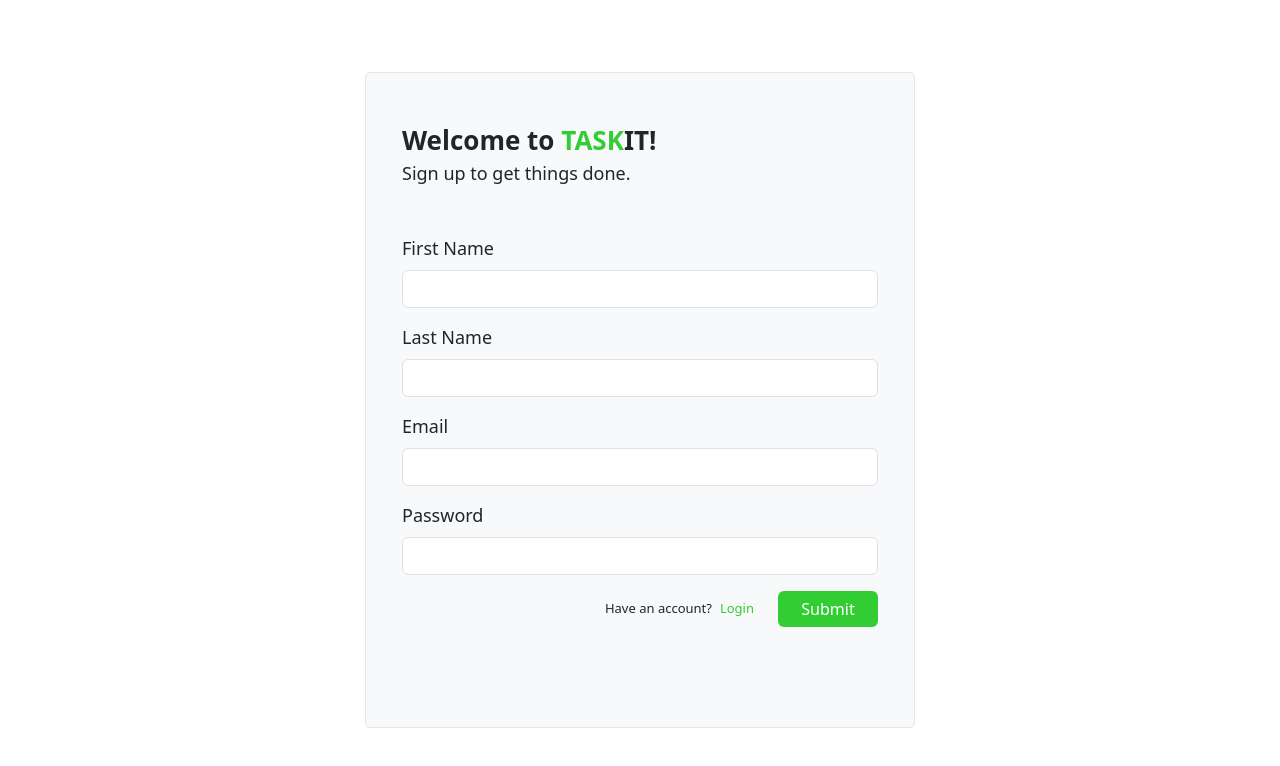
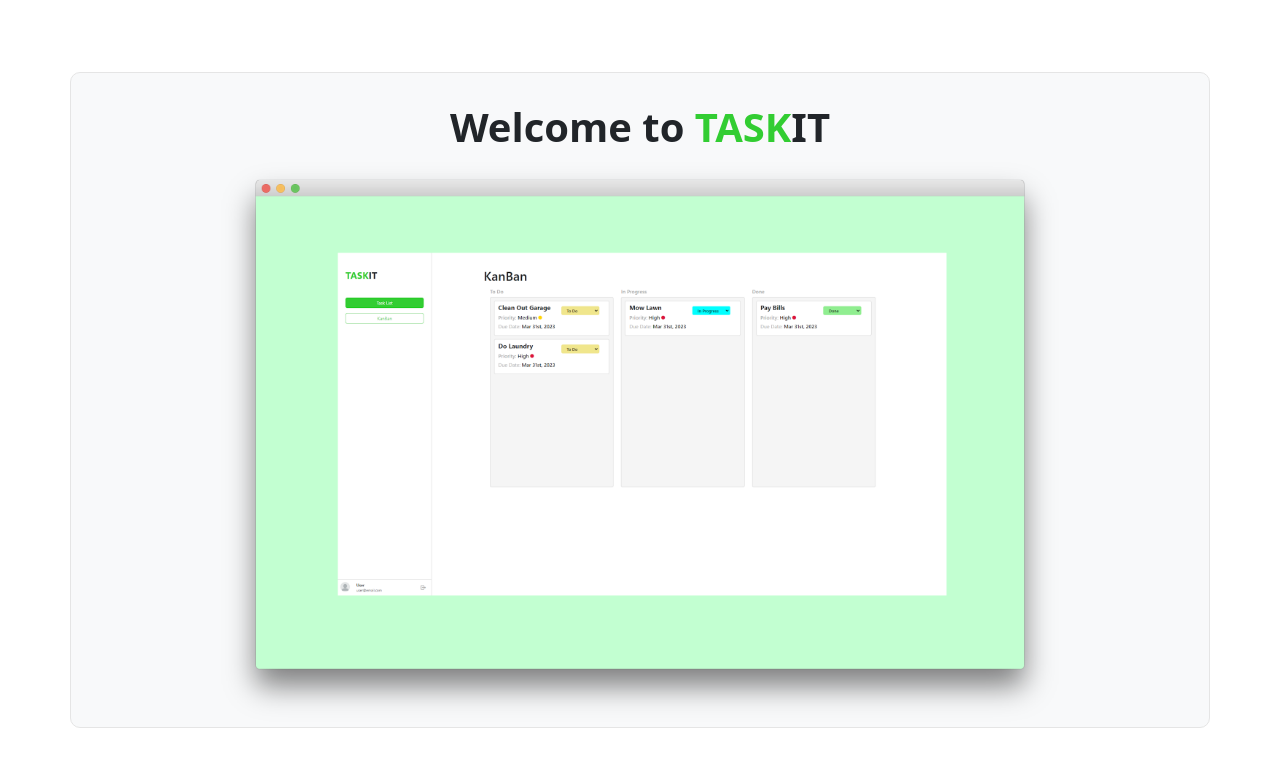
Before and after one commit to tsfento/taskit-project, an Angular app: page / in a window 1280 px wide. Shown: the top 766 px of the page. Built offline with nearby package versions, Linux system fonts and the light colour scheme.

Commit message:
Mistakenly did auth dialogs instead of landing. Starting landing

```diff
--- a/src/app/kanban/kanban.component.css
+++ b/src/app/kanban/kanban.component.css
@@ -80,22 +80,33 @@ h5 {
   color: crimson;
 }
 
-.dropdown-toggle {
-  background-color: khaki;
-  border: 1px solid khaki;
-  font-size: 12px;
-  width: 75px;
-}
-
 .dropdown-menu {
   min-width: 70px;
 }
 
 .status-dropdown {
+  border-radius: 5px;
+  width: 120px;
+  font-size: 13px;
+  font-weight: 600;
+  height: 28px;
+}
+
+.todo-dropdown {
   background-color: khaki;
   border-color: khaki;
-  border-radius: 5px;
-  width: 120px;
-  font-size: 14px;
-  height: 30px;
 }
+
+.progress-dropdown {
+  background-color: aqua;
+  border-color: aqua;
+}
+
+.done-dropdown {
+  background-color: lightgreen;
+  border-color: lightgreen;
+}
+
+span {
+  font-weight: 600;
+}
--- a/src/app/kanban/kanban.component.html
+++ b/src/app/kanban/kanban.component.html
@@ -13,7 +13,7 @@
                 <span class="label">Priority: <span class="value">{{ task.priority }} <i class="bi bi-circle-fill {{ task.priority.toLowerCase() }}"></i></span></span>
                 <p class="label mt-1">Due Date: <span class="value">{{ task.dueDate }}</span></p>
               </div>
-              <select class="status-dropdown col-5 mt-3" id="status-change"
+              <select class="status-dropdown todo-dropdown col-5 mt-3" id="status-change"
               (change)="changeStatus($event.target.value, i)"
               *ngIf="task.priority !== ''">
                 <option selected hidden>{{ task.status }}</option>
@@ -39,7 +39,7 @@
                 <span class="label">Priority: <span class="value">{{ task.priority }} <i class="bi bi-circle-fill {{ task.priority.toLowerCase() }}"></i></span></span>
                 <p class="label mt-1">Due Date: <span class="value">{{ task.dueDate }}</span></p>
               </div>
-              <select class="status-dropdown col-5 mt-3" id="status-change"
+              <select class="status-dropdown progress-dropdown col-5 mt-3" id="status-change"
               (change)="changeStatus($event.target.value, i)"
               *ngIf="task.priority !== ''">
                 <option selected hidden>{{ task.status }}</option>
@@ -65,7 +65,7 @@
                 <span class="label">Priority: <span class="value">{{ task.priority }} <i class="bi bi-circle-fill {{ task.priority.toLowerCase() }}"></i></span></span>
                 <p class="label mt-1">Due Date: <span class="value">{{ task.dueDate }}</span></p>
               </div>
-              <select class="status-dropdown col-5 mt-3" id="status-change"
+              <select class="status-dropdown done-dropdown col-5 mt-3" id="status-change"
               (change)="changeStatus($event.target.value, i)"
               *ngIf="task.priority !== ''">
                 <option selected hidden>{{ task.status }}</option>
--- a/src/app/landing/landing.component.css
+++ b/src/app/landing/landing.component.css
@@ -6,11 +6,28 @@
   align-items: center;
 }
 
-.container {
+.welcome-box {
+  background-color: rgb(248, 249, 250);
+  border: 1px solid #e5e5e5;
+  border-radius: 10px;
+}
+
+.welcome-text {
+  font-size: 40px;
+  font-weight: bold;
+}
+
+.screenshot {
+  display: block;
+  margin: auto;
+  width: 850px;
+}
+
+.auth-container {
   width: 550px;
 }
 
-.container.switch {
+.auth-container.switch {
   position: relative;
   animation: move .3s ease-in-out;
   margin-left: 50vw;
--- a/src/app/landing/landing.component.html
+++ b/src/app/landing/landing.component.html
@@ -1,5 +1,16 @@
-<div class="vertical-center" [ngSwitch]="true">
-  <div class="container info-box entering">
+<!-- Welcome -->
+<div class="vertical-center" *ngIf="leftWelcome === false">
+  <div class="container welcome-container welcome-box">
+    <div class="text-center mt-4">
+      <span class="welcome-text">Welcome to <span class="welcome-text green">TASK</span><span class="welcome-text">IT</span></span>
+    </div>
+    <img class="screenshot" src="./assets/images/landing_screen.png">
+  </div>
+</div>
+<!-- End Welcome -->
+<!-- Auth -->
+<div class="vertical-center" *ngIf="leftWelcome === true" [ngSwitch]="true">
+  <div class="container auth-container info-box entering">
     <!-- Sign Up -->
     <div *ngSwitchCase="doesUserHaveAccount === false">
       <div class="ms-sm-3 ms-xl-4 mt-5 mb-5">
--- a/src/app/landing/landing.component.ts
+++ b/src/app/landing/landing.component.ts
@@ -8,11 +8,13 @@ import { ActivatedRoute, Router } from '@angular/router';
   styleUrls: ['./landing.component.css']
 })
 export class LandingComponent {
+  leftWelcome: boolean = false;
   doesUserHaveAccount: boolean = false;
 
   constructor(private router: Router, private route: ActivatedRoute) {}
 
   hasAccount(bool: boolean) {
+    this.leftWelcome = true;
     const container = document.querySelector('.container');
 
     setTimeout(() => {
--- a/src/app/sidebar/user-info-box/user-info-box.component.ts
+++ b/src/app/sidebar/user-info-box/user-info-box.component.ts
@@ -7,5 +7,5 @@ import { UserInfo } from 'src/app/shared/userinfo.model';
   styleUrls: ['./user-info-box.component.css']
 })
 export class UserInfoBoxComponent {
-  user = new UserInfo('Tyler', 'user@email.com','./assets/images/blank-profile-picture_640.png');
+  user = new UserInfo('User', 'user@email.com','./assets/images/blank-profile-picture_640.png');
 }
```
Also changed, not shown: src/assets/images/landing_screen.png (added).
